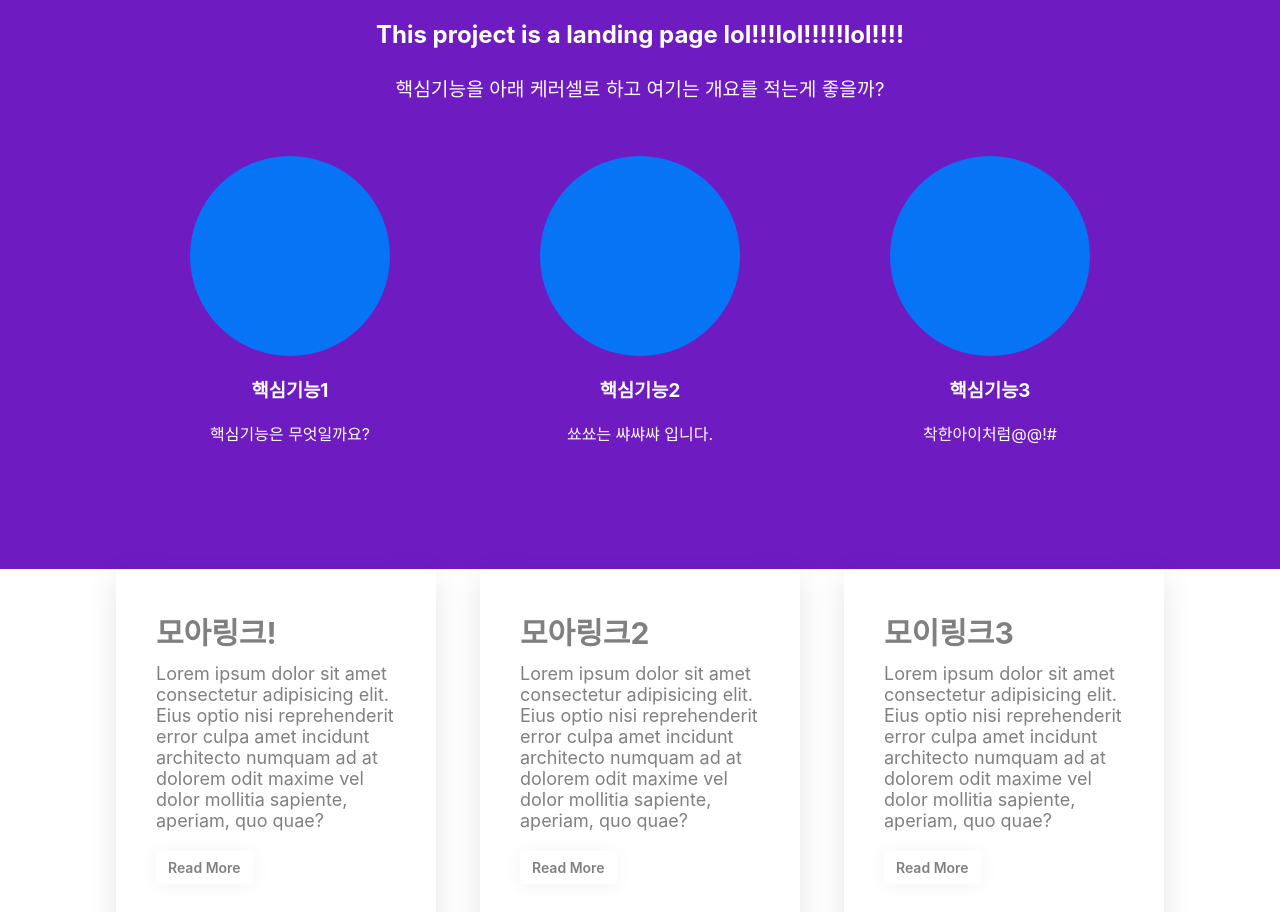
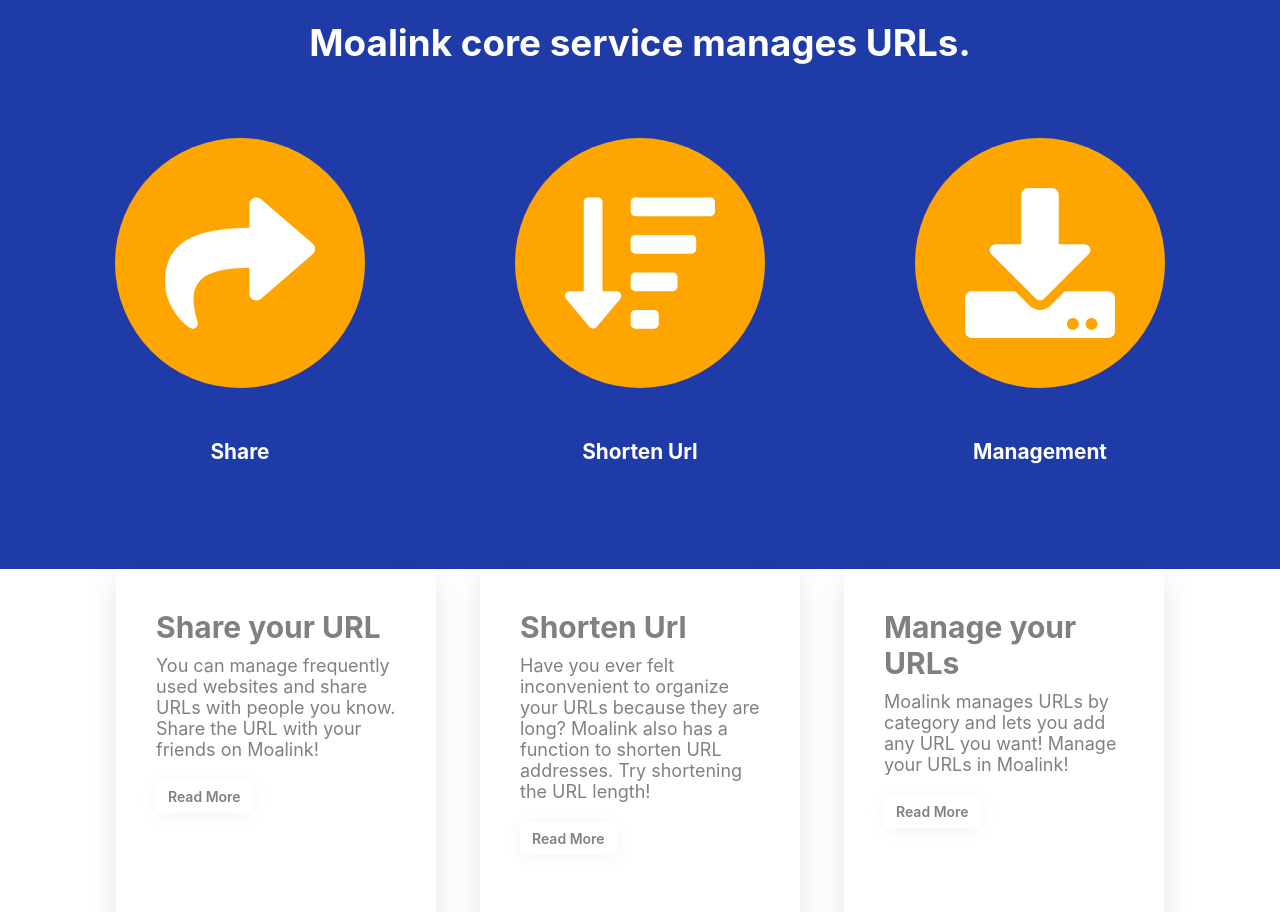
Before and after one commit to pistachio02/Moa-Link, a React (Create React App) app in the folder client/: page / in a window 1280 px wide. Shown: the part 800-1712 px from the top of the page. Built offline with nearby package versions, Linux system fonts and the light colour scheme; no server answers.

Commit message:
Landing part2,3 fix 렌딩페이지 파트 2,3 최종 수정 완료 했습니다.

```diff
--- a/client/src/components/landing/css/LandingStyle.css
+++ b/client/src/components/landing/css/LandingStyle.css
@@ -62,7 +62,7 @@
     height: 580px;
     max-width: 100%;
     padding: 20px;
-    background-color: #6E1BC2;
+    background-color: #1E3BA8;
     color: #fff;
 }
 
@@ -73,14 +73,16 @@
 }
 
 .part2-main-title{
-    font-size: 1.5rem;
+    font-size: 2.3rem;
     padding: 1px;
     margin-top: 50px;
 }
 
-.part2-main-contents{
-    font-size: 1.2rem;
+.part2-sub-text{
+    font-size: 1.3rem;
+    padding-top: 30px ;
 }
+
 
 
 /* 아이콘 */
@@ -99,17 +101,21 @@
 .part2-img-icon{
     padding: 35px;
     margin-top: 30px;
-    margin: 0px 40px
+    margin: 0px 40px;
 }
 
 .i-one{
-    width: 200px;
-    height: 200px;
-    /* background-color: #1E3BA8; */
-    background-color: #0773F5;
+    font-size: 150px;
+    background-color: orange;
     border-radius: 50%;
+    padding: 50px;
 }
 
+.i-one:hover{
+    transform: rotate(15deg);
+    transition-duration: 1s;
+    background-color: #F55B9D;
+}
 
 /** part4 **/
 
--- a/client/src/components/landing/landing-part2/LandingPart2.jsx
+++ b/client/src/components/landing/landing-part2/LandingPart2.jsx
@@ -7,25 +7,24 @@
           <div className="part2-background">
         <div className="part2-container">
             <div className="part2-main-text">
-                <h3 className="part2-main-title">This project is a landing page lol!!!lol!!!!!lol!!!!</h3>
-                <p className="part2-main-contents">핵심기능을 아래 케러셀로 하고 여기는 개요를 적는게 좋을까?</p>
+                <h3 className="part2-main-title">Moalink core service manages URLs.</h3>
             </div>
             <div className="part2-icon-background">
                 <div className="part2-icon-container">
                     <div className="part2-img-icon">
-                        <div className="i-one"></div>
-                        <h3>핵심기능1</h3>
-                        <p>핵심기능은 무엇일까요?</p>
+                        <i className="fas fa-share i-one"></i>
+                        <h3 className="part2-sub-text">Share</h3>
+
                     </div>
                     <div className="part2-img-icon">
-                        <div className="i-one"></div>
-                        <h3>핵심기능2</h3>
-                        <p>쑈쑈는 쌰쌰쌰 입니다.</p>
+                    <i className="fas fa-sort-amount-down i-one"></i>
+                        <h3 className="part2-sub-text">Shorten Url</h3>
+
                     </div>
                     <div className="part2-img-icon">
-                        <div className="i-one"></div>
-                        <h3>핵심기능3</h3>
-                        <p>착한아이처럼@@!#</p>
+                    <i className="fas fa-download i-one"></i>
+                        <h3 className="part2-sub-text">Management</h3>
+
                     </div>
                 </div>
             </div>
--- a/client/src/components/landing/landing-part3/LandingPart3.jsx
+++ b/client/src/components/landing/landing-part3/LandingPart3.jsx
@@ -90,10 +90,9 @@
             <Container1>
       <Card>
         <Contents>
-          <Title>모아링크!</Title>
+          <Title>Share your URL</Title>
           <P>
-            Lorem ipsum dolor sit amet consectetur adipisicing elit. Eius optio nisi reprehenderit error culpa amet
-            incidunt architecto numquam ad at dolorem odit maxime vel dolor mollitia sapiente, aperiam, quo quae?
+          You can manage frequently used websites and share URLs with people you know. Share the URL with your friends on Moalink!
           </P>
           <ReadMoreButton href="#">Read More</ReadMoreButton>
         </Contents>
@@ -101,10 +100,9 @@
 
       <Card>
         <Contents>
-          <Title>모아링크2</Title>
+          <Title>Shorten Url</Title>
           <P>
-            Lorem ipsum dolor sit amet consectetur adipisicing elit. Eius optio nisi reprehenderit error culpa amet
-            incidunt architecto numquam ad at dolorem odit maxime vel dolor mollitia sapiente, aperiam, quo quae?
+          Have you ever felt inconvenient to organize your URLs because they are long? Moalink also has a function to shorten URL addresses. Try shortening the URL length!
           </P>
           <ReadMoreButton href="#">Read More</ReadMoreButton>
         </Contents>
@@ -112,10 +110,9 @@
 
       <Card>
         <Contents>
-          <Title>모이링크3</Title>
+          <Title>Manage your URLs</Title>
           <P>
-            Lorem ipsum dolor sit amet consectetur adipisicing elit. Eius optio nisi reprehenderit error culpa amet
-            incidunt architecto numquam ad at dolorem odit maxime vel dolor mollitia sapiente, aperiam, quo quae?
+          Moalink manages URLs by category and lets you add any URL you want! Manage your URLs in Moalink!
           </P>
           <ReadMoreButton href="#">Read More</ReadMoreButton>
         </Contents>
```
